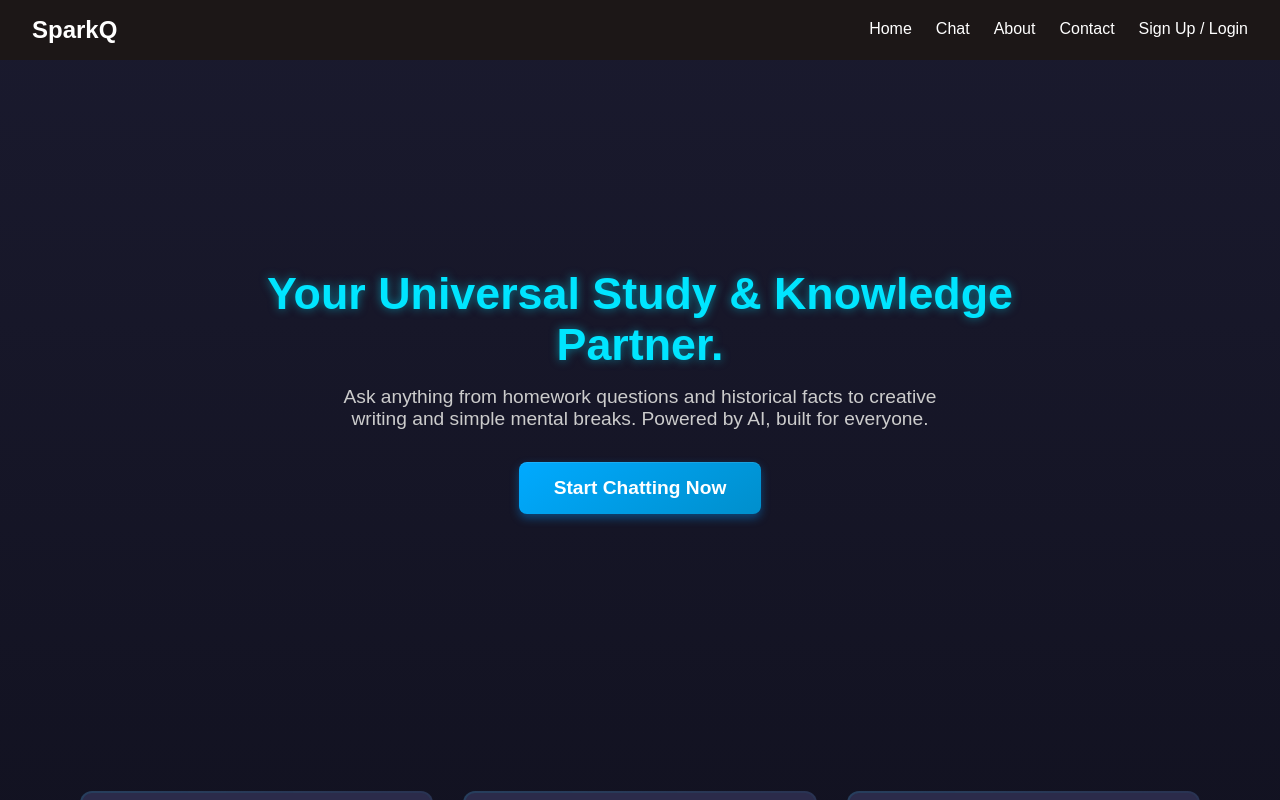
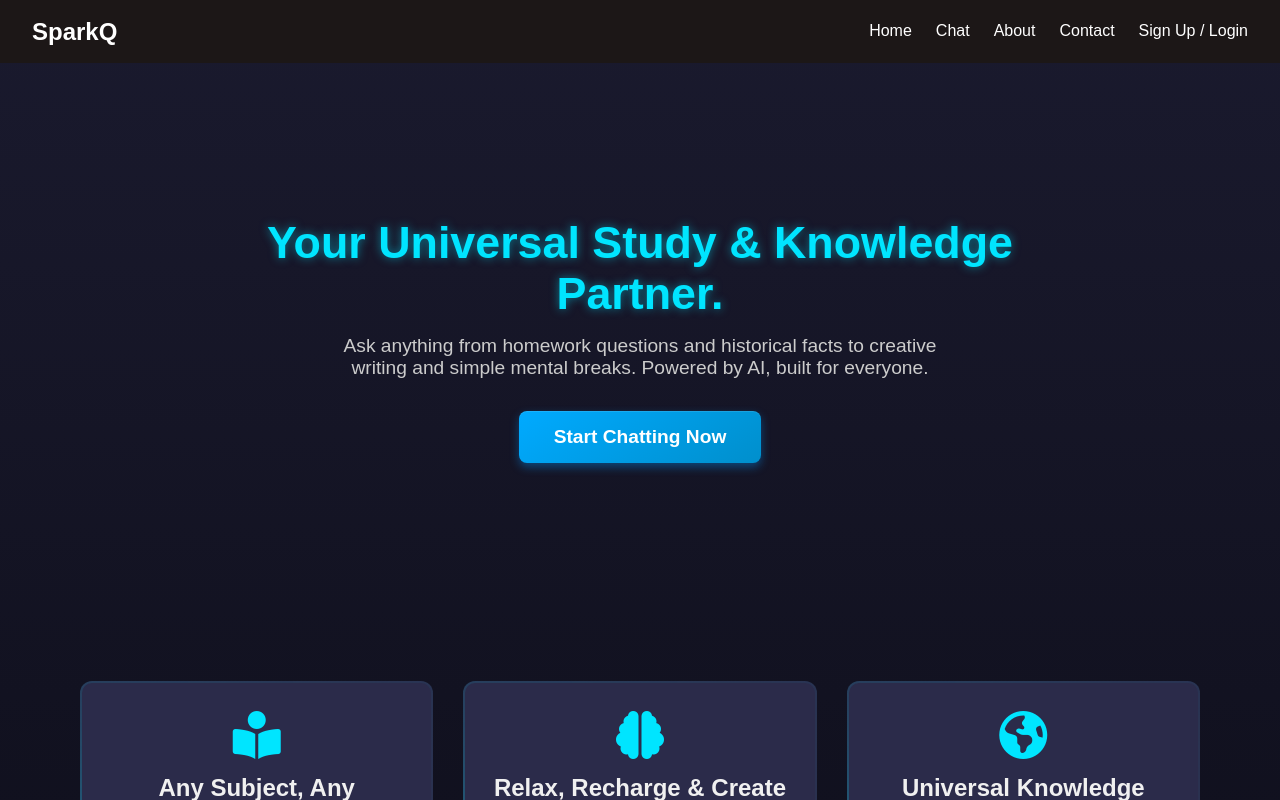
Before and after one commit to SukhpreetSingh0725/FEE2_Project, a React (Vite) app in the folder react-app/: page / in a window 1280 px wide. Shown: the top 800 px of the page. Built offline with nearby package versions, Linux system fonts and the light colour scheme; no server answers.

Commit message:
fix home page margin from navbar.

```diff
--- a/react-app/src/styles/home.css
+++ b/react-app/src/styles/home.css
@@ -31,7 +31,7 @@ main {
   flex-grow: 1; /* FORCES 'main' to take all remaining vertical space (The Key Fix) */
   display: flex; /* Ensures content within main can also fill space */
   flex-direction: column;
-  padding-top: 1px;
+  padding-top: 0px;
 }
 
 /* ---------------------------------------------------------------------- */
@@ -40,13 +40,17 @@ main {
 
 /* GLOBAL HOME LAYOUT */
 .home-container {
-    min-height: 80vh; /* Ensure it fills the screen below the header */
+
     color: #f0f0f0; /* Light text for a dark/modern theme */
     background-color: #1a1a2e; /* Dark, deep background */
     /* Subtle vertical gradient for depth */
     background-image: linear-gradient(180deg, #1a1a2e 0%, #0f0f1c 100%);
-    padding-top: 50px; /* Space from the navbar */
-    padding-bottom: 4rem;
+    /* padding-top: 1px; Space from the navbar */
+    /* margin-top: 60px; equal to navbar height */
+    padding-top: 0;   /* remove extra padding */
+    padding-bottom: 2rem;
+    min-height: auto;
+
 
 }
 
@@ -56,7 +60,7 @@ main {
     flex-direction: column;
     align-items: center;
     text-align: center;
-    padding: 80px 20px; /* Generous vertical padding */
+    padding: 20px 20px; /* Generous vertical padding */
     max-width: 1200px;
     margin: 0 auto;
 }
@@ -65,6 +69,7 @@ main {
     /* Keep it centered, but allow text to span wider than 800px if needed */
     max-width: 900px;
     width: 100%;
+    margin-top: 0;
 }
 
 .hero-headline {
@@ -78,7 +83,7 @@ main {
 .hero-subtext {
     font-size: 1.4rem;
     color: #ccc;
-    margin-bottom: 40px;
+    margin-bottom: 20px;
     max-width: 600px;
     margin-left: auto;
     margin-right: auto;
@@ -90,7 +95,7 @@ main {
     /* Responsive grid: minmax(300px) ensures 3 cards on desktop, 1 on mobile */
     grid-template-columns: repeat(auto-fit, minmax(300px, 1fr));
     gap: 30px;
-    padding: 60px 40px;
+    padding: 1px 40px;
     max-width: 1200px;
     margin: 0 auto;
 }
--- a/react-app/src/styles/navbar.css
+++ b/react-app/src/styles/navbar.css
@@ -3,7 +3,7 @@
   display: flex;
   align-items: center;
   justify-content: space-between;
-  padding: 1rem 2rem;
+  padding: 1.1rem 2rem;
   background-color: #1c1717;
 
   /* CRITICAL FIX 1: Fixes the header to the top of the viewport */
```
